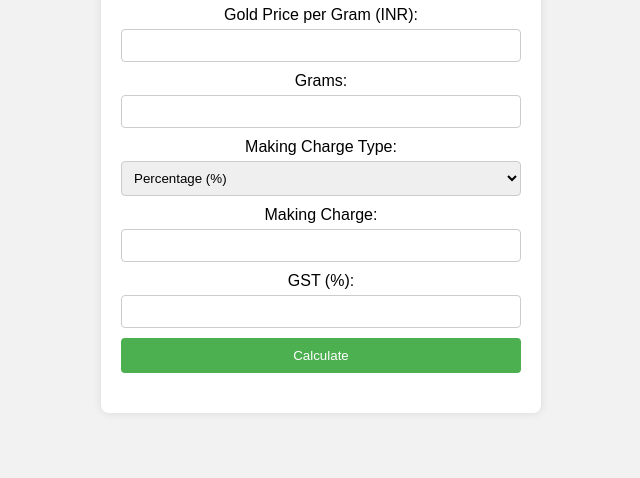
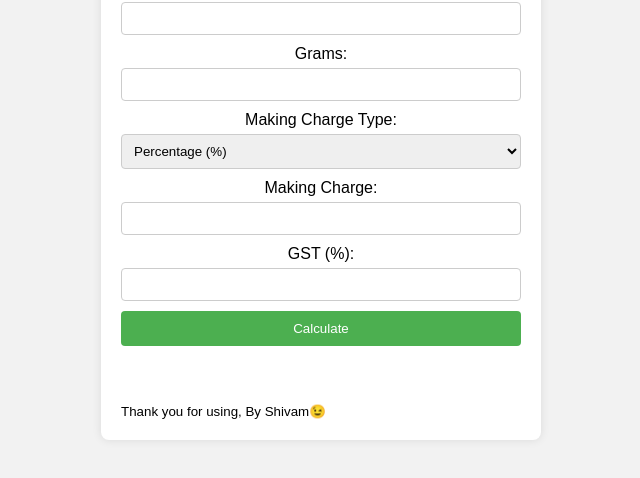
Before and after one commit to shiv123736/Gold-Price-Calculator, a plain HTML site: page index.htm in a window 1280 px wide. Shown: the part 240-718 px from the top of the page, without its empty margins (319-959 px from the left). Drawn offline with Linux system fonts and the light colour scheme.

Commit message:
Update index.htm

```diff
--- a/index.htm
+++ b/index.htm
@@ -95,6 +95,8 @@
         </form>
 
         <h2 id="totalPrice"></h2>
+        <br></br>
+        <small>Thank you for using, By Shivam😉</small>
     </div>
 
     <script>
```
